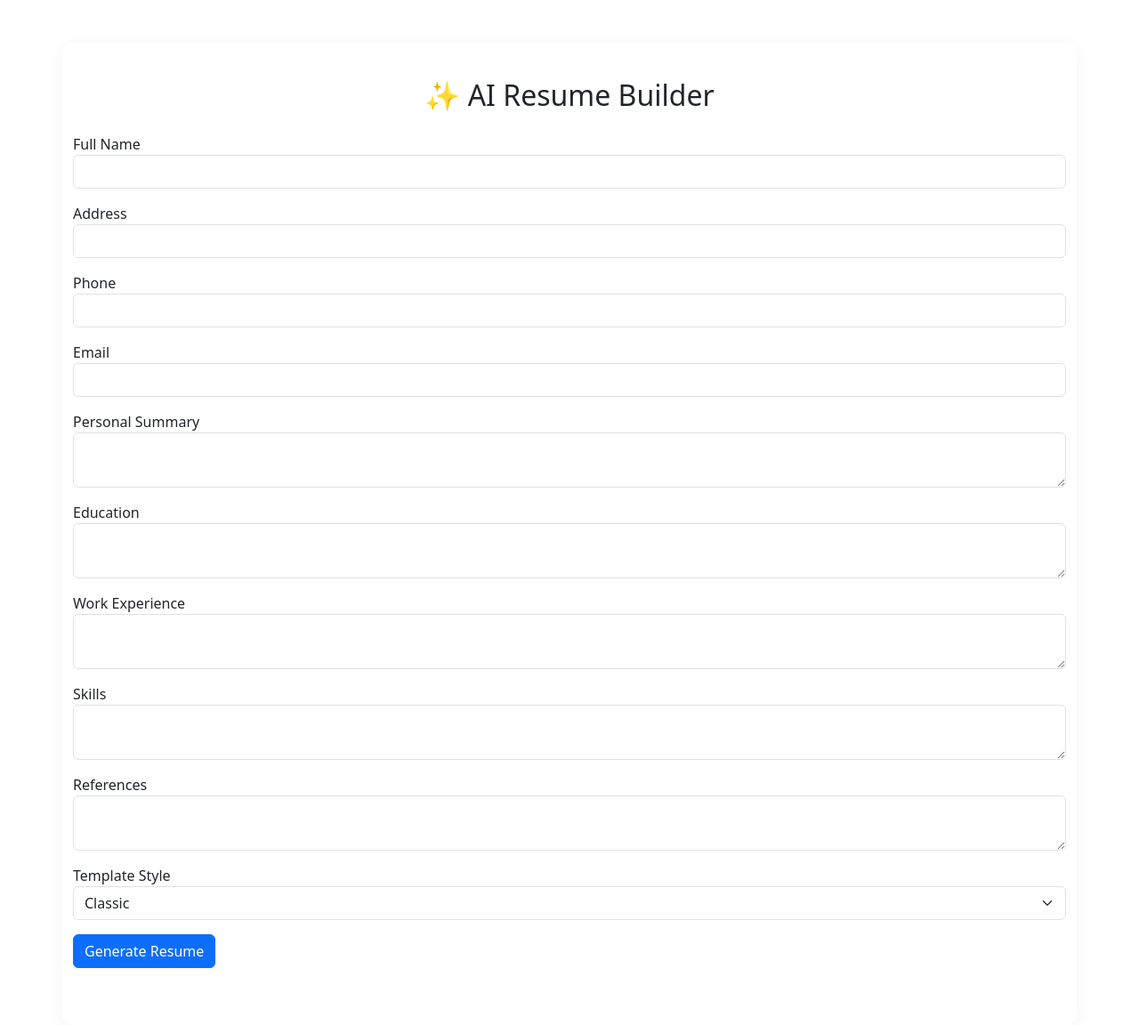
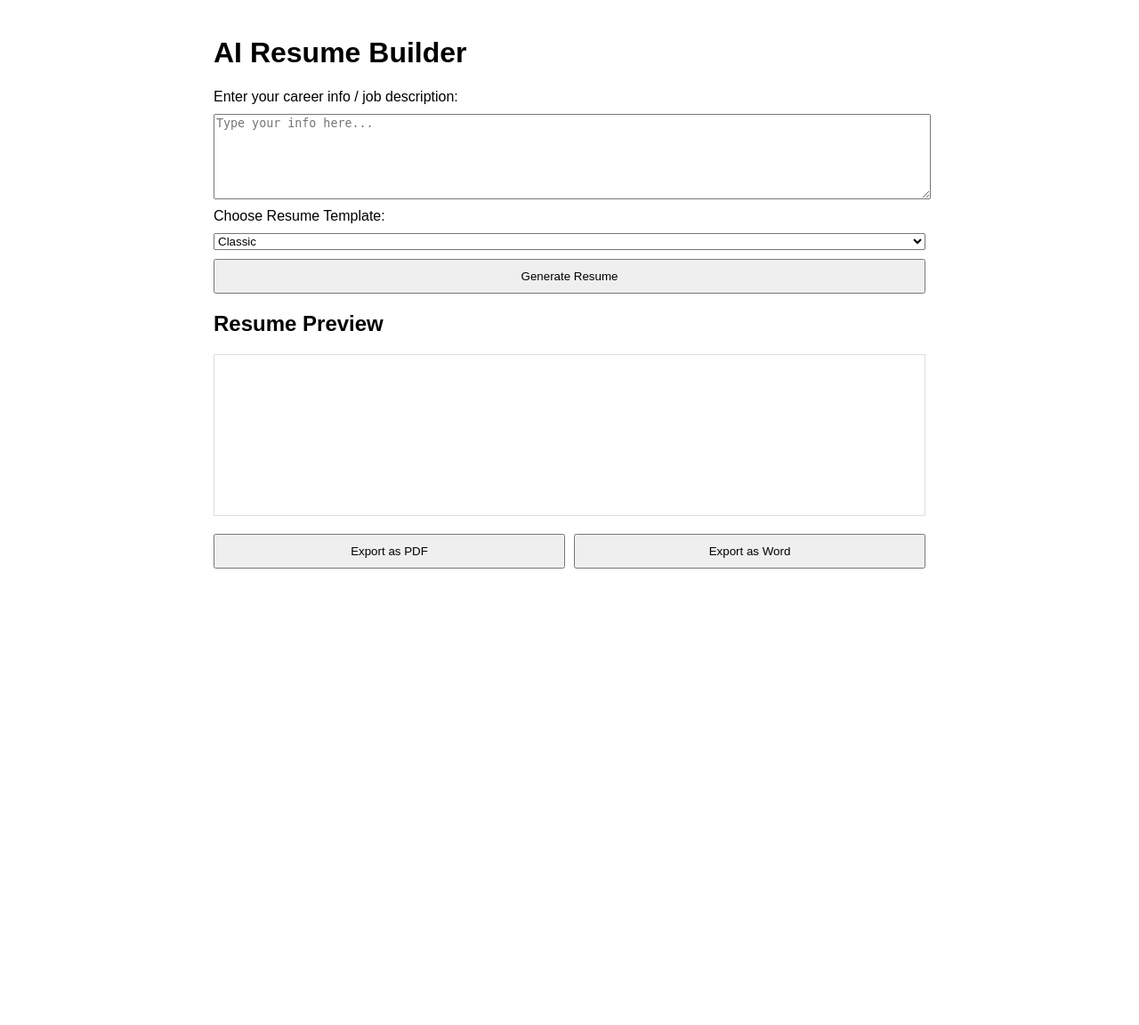
Before and after one commit to MphoLorriey25/ai-resume-generator, a Flask app: page / in a window 1280 px wide. Shown: the whole page at 89% size. After the commit the page ends 639 px from the top, so only its background shows below. Run offline with Flask 3, Linux system fonts and the light colour scheme.

Commit message:
Update index.html

```diff
--- a/templates/index.html
+++ b/templates/index.html
@@ -3,71 +3,37 @@
 <head>
   <meta charset="UTF-8" />
   <title>AI Resume Builder</title>
-  <link rel="stylesheet" href="/static/style.css" />
-  <link href="https://cdn.jsdelivr.net/npm/bootstrap@5.3.0/dist/css/bootstrap.min.css" rel="stylesheet">
+  <style>
+    body { font-family: Arial, sans-serif; max-width: 800px; margin: auto; padding: 20px; }
+    label, select, textarea, button { display: block; margin: 10px 0; width: 100%; }
+    #resume-preview { white-space: pre-wrap; border: 1px solid #ddd; padding: 15px; min-height: 150px; margin-top: 10px; }
+    button { padding: 10px; cursor: pointer; }
+    #buttons { display: flex; gap: 10px; margin-top: 10px; }
+  </style>
 </head>
 <body>
-  <div class="container mt-5">
-    <h2 class="text-center mb-4">✨ AI Resume Builder</h2>
-    <form id="resume-form">
-      <div class="mb-3"><label>Full Name</label><input class="form-control" id="name" required></div>
-      <div class="mb-3"><label>Address</label><input class="form-control" id="address"></div>
-      <div class="mb-3"><label>Phone</label><input class="form-control" id="phone"></div>
-      <div class="mb-3"><label>Email</label><input class="form-control" id="email"></div>
-      <div class="mb-3"><label>Personal Summary</label><textarea class="form-control" id="summary"></textarea></div>
-      <div class="mb-3"><label>Education</label><textarea class="form-control" id="education"></textarea></div>
-      <div class="mb-3"><label>Work Experience</label><textarea class="form-control" id="experience"></textarea></div>
-      <div class="mb-3"><label>Skills</label><textarea class="form-control" id="skills"></textarea></div>
-      <div class="mb-3"><label>References</label><textarea class="form-control" id="references"></textarea></div>
-      <div class="mb-3">
-        <label>Template Style</label>
-        <select class="form-select" id="template">
-          <option value="classic">Classic</option>
-          <option value="modern">Modern</option>
-          <option value="elegant">Elegant</option>
-        </select>
-      </div>
-      <button type="submit" class="btn btn-primary">Generate Resume</button>
-    </form>
+  <h1>AI Resume Builder</h1>
 
-    <div class="mt-4" id="output" style="white-space: pre-wrap;"></div>
+  <label for="career-info">Enter your career info / job description:</label>
+  <textarea id="career-info" rows="6" placeholder="Type your info here..."></textarea>
 
-    <div id="download-buttons" class="mt-3 d-none">
-      <button id="download-pdf" class="btn btn-success me-2">Download PDF</button>
-      <button id="download-docx" class="btn btn-secondary">Download Word</button>
-    </div>
+  <label for="template">Choose Resume Template:</label>
+  <select id="template">
+    <option value="classic">Classic</option>
+    <option value="modern">Modern</option>
+    <option value="creative">Creative</option>
+  </select>
+
+  <button id="generate-btn">Generate Resume</button>
+
+  <h2>Resume Preview</h2>
+  <div id="resume-preview"></div>
+
+  <div id="buttons">
+    <button id="export-pdf">Export as PDF</button>
+    <button id="export-word">Export as Word</button>
   </div>
 
-  <script>
-    document.getElementById("resume-form").addEventListener("submit", function (e) {
-      e.preventDefault();
-      const data = {
-        name: document.getElementById("name").value,
-        address: document.getElementById("address").value,
-        phone: document.getElementById("phone").value,
-        email: document.getElementById("email").value,
-        summary: document.getElementById("summary").value,
-        education: document.getElementById("education").value,
-        experience: document.getElementById("experience").value,
-        skills: document.getElementById("skills").value,
-        references: document.getElementById("references").value,
-        template: document.getElementById("template").value
-      };
-
-      fetch("/generate", {
-        method: "POST",
-        headers: { "Content-Type": "application/json" },
-        body: JSON.stringify(data)
-      })
-        .then(res => res.json())
-        .then(json => {
-          document.getElementById("output").innerText = json.output;
-          document.getElementById("download-buttons").classList.remove("d-none");
-        });
-    });
-
-    document.getElementById("download-pdf").addEventListener("click", () => window.open("/download/pdf", "_blank"));
-    document.getElementById("download-docx").addEventListener("click", () => window.open("/download/docx", "_blank"));
-  </script>
+  <script src="/static/script.js"></script>
 </body>
 </html>
```
